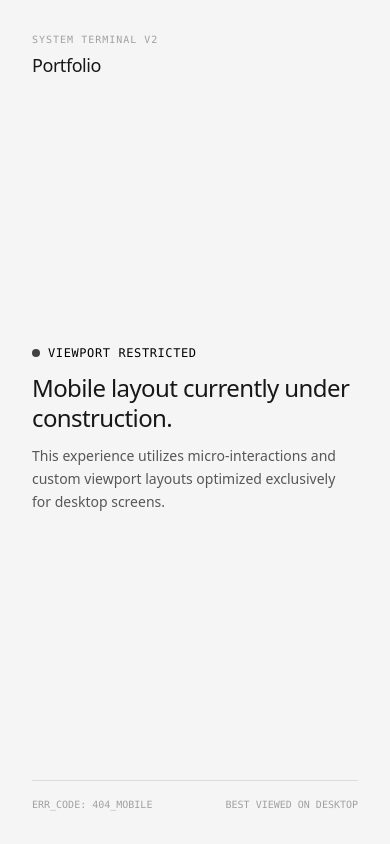
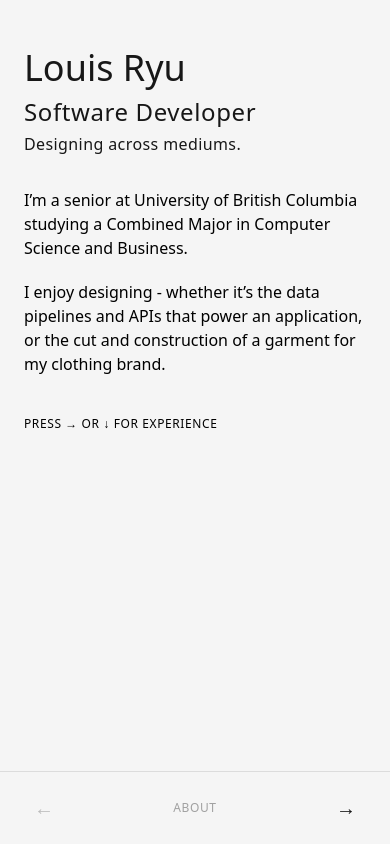
Before and after one commit to lryu12/portfolio, a Next.js app in the folder portfolio-website/: page / in a window 390 px wide. Built offline with nearby package versions, Linux system fonts and the light colour scheme; a web font is replaced by a local one.

Commit message:
add mobile viewport

```diff
--- a/portfolio-website/app/components/about.tsx
+++ b/portfolio-website/app/components/about.tsx
@@ -31,10 +31,15 @@ const itemVariants : Variants = {
   },
 };
 
-export default function About() {
+type AboutProps = {
+  isActiveSlide?: boolean;
+};
+
+export default function About({ isActiveSlide }: AboutProps) {
   const router = useRouter();
   const searchParams = useSearchParams();
   const currentTab = searchParams.get("tab") || "about";
+  const isVisible = isActiveSlide ?? currentTab === "about";
 
   useEffect(() => {
     if (currentTab !== "about") return;
@@ -59,8 +64,8 @@ export default function About() {
     <motion.div
       variants={containerVariants}
       initial="hidden"
-      animate={currentTab === "about" ? "visible" : "hidden"}
-      className="mt-20 font-extralight text-black"
+      animate={isVisible ? "visible" : "hidden"}
+      className="mt-8 w-full text-left font-extralight text-black md:mt-20"
     >
       <motion.p variants={itemVariants} className="max-w-md">
         I’m a senior at University of British Columbia studying a Combined Major in Computer Science and Business.
--- a/portfolio-website/app/header.tsx
+++ b/portfolio-website/app/header.tsx
@@ -2,16 +2,16 @@ import React from 'react';
 
 export default function Header() {
   return (
-    <header className="w-full flex flex-col justify-start items-start bg-transparent mt-45">
-      <p className="normal text-8xl font-extralight pb-3 tracking-normal">
+    <header className="flex w-full shrink-0 flex-col items-start justify-start bg-transparent pt-10 md:mt-45 md:pt-0">
+      <p className="normal pb-2 text-4xl font-extralight tracking-normal md:pb-3 md:text-8xl">
         Louis Ryu
       </p>
 
-      <p className="font-extralight text-[40px] pb-2 tracking-wide">
+      <p className="pb-1 text-2xl font-extralight tracking-wide md:pb-2 md:text-[40px]">
         Software Developer
       </p>
 
-        <p className="font-thin tracking-wide text-lg">
+      <p className="text-base font-thin tracking-wide md:text-lg">
         Designing across mediums.
       </p>
     </header>
--- a/portfolio-website/app/layout.tsx
+++ b/portfolio-website/app/layout.tsx
@@ -1,7 +1,8 @@
 import "./globals.css";
 import { Suspense } from "react";
 import SidebarContent from "./sidebar-content";
-import { Analytics } from "@vercel/analytics/next"
+import MobileViewport from "./mobile-viewport";
+import { Analytics } from "@vercel/analytics/next";
 
 
 export default function RootLayout({
@@ -13,41 +14,10 @@ export default function RootLayout({
     <html lang="en" className="h-screen overflow-hidden">
       <body className="h-screen w-screen overflow-hidden bg-white antialiased text-black relative">
 
-        {/* 📱 1. MOBILE VIEWPORT: Under Construction Banner */}
-        {/* Flex layout on mobile screens, completely unmounts/hidden on 'md' screens and up */}
-        <div className="flex md:hidden w-full h-full flex-col justify-between p-8 items-start select-none">
-          {/* Top Header Branding */}
-          <div className="flex flex-col gap-1">
-            <span className="text-[10px] uppercase tracking-widest font-mono text-[#a1a1a1]">
-              System Terminal v2
-            </span>
-            <h1 className="text-lg font-normal tracking-tight">Portfolio</h1>
-          </div>
-
-          {/* Core Status Block */}
-          <div className="flex flex-col gap-3 max-w-xs">
-            <div className="flex gap-2 items-center">
-              <span className="w-2 h-2 rounded-full bg-black animate-pulse" />
-              <span className="font-mono text-xs tracking-wider uppercase text-black">
-                Viewport Restricted
-              </span>
-            </div>
-
-            <h2 className="text-2xl font-light tracking-tight leading-tight">
-              Mobile layout currently under construction.
-            </h2>
-
-            <p className="text-sm font-light leading-relaxed text-[#575757]">
-              This experience utilizes micro-interactions and custom viewport layouts optimized exclusively for desktop screens.
-            </p>
-          </div>
-
-          {/* Bottom Diagnostics Footer */}
-          <div className="w-full border-t border-black/10 pt-4 flex justify-between items-center text-[10px] font-mono text-[#a1a1a1]">
-            <span>ERR_CODE: 404_MOBILE</span>
-            <span>BEST VIEWED ON DESKTOP</span>
-          </div>
-        </div>
+        <Suspense fallback={<div className="h-full w-full md:hidden bg-[#f5f5f5]" />}>
+          <MobileViewport />
+        </Suspense>
+        <Analytics />
 
 
         {/* 💻 2. DESKTOP VIEWPORT: Your Pristine Architecture */}
@@ -61,7 +31,6 @@ export default function RootLayout({
           {/* The Scrollable Portal Frame stays completely unaffected */}
           <main className="max-w-176 px-4 py-5 h-screen overflow-y-auto ml-50 w-1/2 mr-15 pt-24 mt-4 custom-scrollbar pb-32">
             {children}
-            <Analytics/>
           </main>
         </div>
 
--- /dev/null
+++ b/portfolio-website/app/mobile-viewport.tsx
@@ -0,0 +1,132 @@
+"use client";
+
+import { useCallback, useEffect, useRef, useState } from "react";
+import { useRouter, useSearchParams } from "next/navigation";
+import Header from "./header";
+import About from "./components/about";
+import Experience from "./components/experience";
+import Projects from "./components/projects";
+import More from "./components/more";
+
+const TABS = ["about", "experience", "projects", "more"] as const;
+type TabId = (typeof TABS)[number];
+
+function tabIndex(tab: string | null): number {
+  if (tab && TABS.includes(tab as TabId)) {
+    return TABS.indexOf(tab as TabId);
+  }
+  return 0;
+}
+
+export default function MobileViewport() {
+  const router = useRouter();
+  const searchParams = useSearchParams();
+  const scrollRef = useRef<HTMLDivElement>(null);
+  const scrollEndTimer = useRef<ReturnType<typeof setTimeout> | null>(null);
+
+  const urlIndex = tabIndex(searchParams.get("tab"));
+  const [activeIndex, setActiveIndex] = useState(urlIndex);
+
+  useEffect(() => {
+    setActiveIndex(urlIndex);
+    const panel = scrollRef.current;
+    if (!panel) return;
+    panel.scrollTo({ left: panel.clientWidth * urlIndex, behavior: "auto" });
+  }, [urlIndex]);
+
+  const goToIndex = useCallback(
+    (index: number) => {
+      const next = Math.max(0, Math.min(TABS.length - 1, index));
+      const panel = scrollRef.current;
+      if (panel) {
+        panel.scrollTo({
+          left: panel.clientWidth * next,
+          behavior: "smooth",
+        });
+      }
+      setActiveIndex(next);
+      router.push(`/?tab=${TABS[next]}`, { scroll: false });
+    },
+    [router],
+  );
+
+  const syncIndexFromScroll = useCallback(() => {
+    const panel = scrollRef.current;
+    if (!panel || panel.clientWidth === 0) return;
+
+    const index = Math.round(panel.scrollLeft / panel.clientWidth);
+    if (index < 0 || index >= TABS.length) return;
+
+    setActiveIndex(index);
+    const tab = TABS[index];
+    if (searchParams.get("tab") !== tab) {
+      router.replace(`/?tab=${tab}`, { scroll: false });
+    }
+  }, [router, searchParams]);
+
+  const handleScroll = () => {
+    if (scrollEndTimer.current) clearTimeout(scrollEndTimer.current);
+    scrollEndTimer.current = setTimeout(syncIndexFromScroll, 80);
+  };
+
+  useEffect(() => {
+    const panel = scrollRef.current;
+    if (!panel) return;
+
+    panel.addEventListener("scrollend", syncIndexFromScroll);
+    return () => {
+      panel.removeEventListener("scrollend", syncIndexFromScroll);
+      if (scrollEndTimer.current) clearTimeout(scrollEndTimer.current);
+    };
+  }, [syncIndexFromScroll]);
+
+  return (
+    <div className="flex h-full w-full flex-col bg-[#f5f5f5] md:hidden">
+      <div className="min-h-0 flex-1">
+        <div
+          ref={scrollRef}
+          onScroll={handleScroll}
+          className="flex h-full snap-x snap-mandatory overflow-x-auto overflow-y-hidden [-ms-overflow-style:none] [scrollbar-width:none] [&::-webkit-scrollbar]:hidden"
+        >
+          <div className="flex h-full w-full shrink-0 snap-start flex-col items-start overflow-y-auto px-6 pb-6 pt-2">
+            <Header />
+            <About isActiveSlide={activeIndex === 0} />
+          </div>
+          <div className="h-full w-full shrink-0 snap-start overflow-y-auto px-6 pb-6 pt-2">
+            <Experience />
+          </div>
+          <div className="h-full w-full shrink-0 snap-start overflow-y-auto px-6 pb-6 pt-2">
+            <Projects />
+          </div>
+          <div className="h-full w-full shrink-0 snap-start overflow-y-auto px-6 pb-6 pt-2">
+            <More />
+          </div>
+        </div>
+      </div>
+
+      <div className="flex shrink-0 items-center justify-between border-t border-black/10 px-6 py-4">
+        <button
+          type="button"
+          aria-label="Previous section"
+          disabled={activeIndex === 0}
+          onClick={() => goToIndex(activeIndex - 1)}
+          className="flex h-10 w-10 items-center justify-center text-xl font-light transition-opacity disabled:opacity-25"
+        >
+          ←
+        </button>
+        <span className="text-xs font-thin uppercase tracking-wider text-[#a1a1a1]">
+          {TABS[activeIndex]}
+        </span>
+        <button
+          type="button"
+          aria-label="Next section"
+          disabled={activeIndex === TABS.length - 1}
+          onClick={() => goToIndex(activeIndex + 1)}
+          className="flex h-10 w-10 items-center justify-center text-xl font-light transition-opacity disabled:opacity-25"
+        >
+          →
+        </button>
+      </div>
+    </div>
+  );
+}
```
